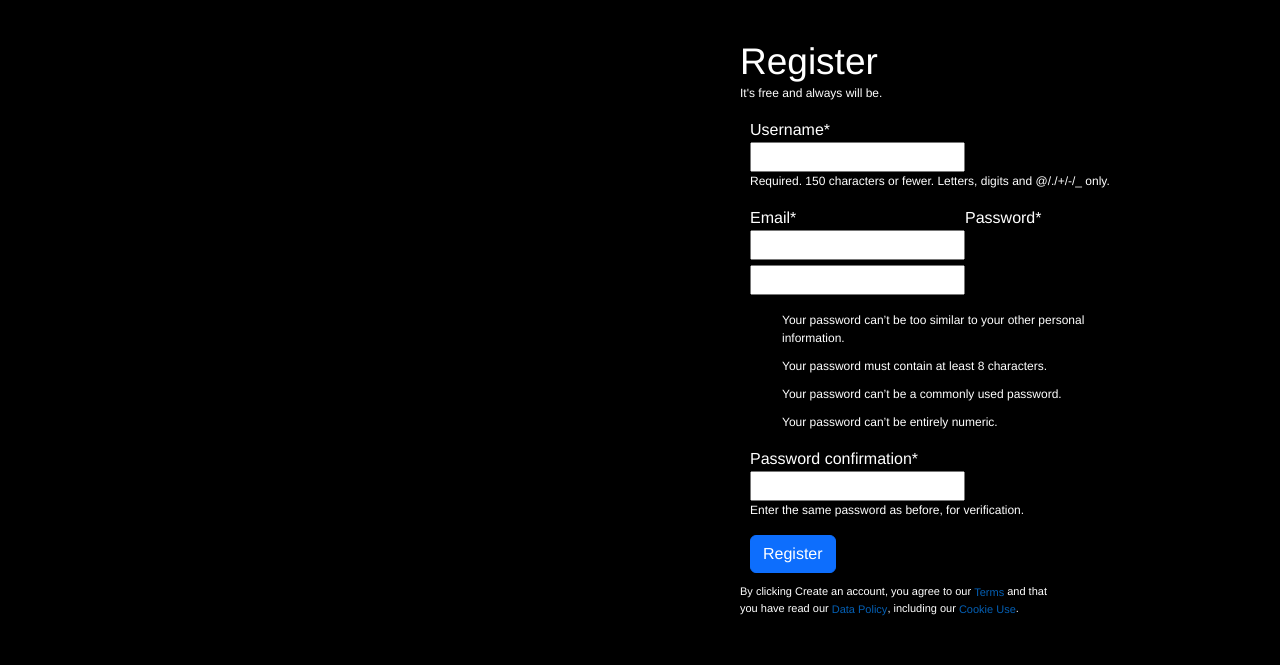
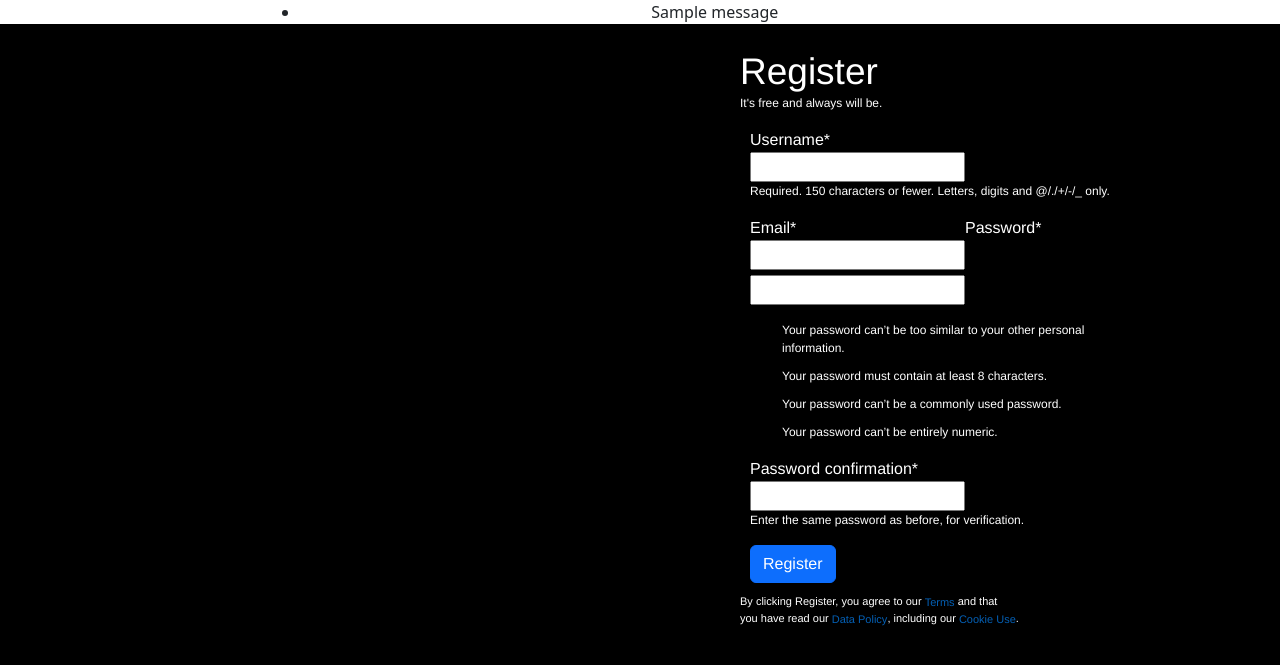
Before and after one commit to Sahejpalarneja/Study-Group-2, a Django app: page /home/ in a window 1280 px wide. Shown: the part 85-750 px from the top of the page. Run offline with Django 3.2, Linux system fonts and the light colour scheme; tables that the repository leaves empty hold one stand-in row (values such as "Sample post"); one stand-in notice (Sample message) is shown; some libraries are stand-ins or nearby versions; some web fonts are replaced.

Commit message:
Fixed register and login differentiation

```diff
--- a/home/templates/home.html
+++ b/home/templates/home.html
@@ -25,27 +25,36 @@
                     src="{% static 'assets/logo_size.jpg' %}" alt="logo" width="50" height="50"/>
                     <h2 class="d-inline-block mt-1">Master Minds</h2>
                 </span>
-                <form method="POST" value="login">
+                <form method="POST"  name = "action" value="login">
                     {% csrf_token %}
                     {{login_form|crispy}}
-                    <div><button class="btn btn-primary" type="submit" >Login</button></div>
+                    <div><button class="btn btn-primary" type="submit" name="action" value="login" >Login</button></div>
 
                 </form>
             </div>
         </div>
         <div id="wrapper">
+            {% if messages %}
+                <ul class="messages">
+                {% for message in messages %}
+                    <li{% if message.tags %} class="{{ message.tags }}"{% endif %}>{{ message }}</li>
+                {% endfor %}
+                </ul>
+            {% endif %}
             <div id="div1" class="col-sm-6">
             </div>
+
             <div id="div2"class="col-sm-6">
+
                 <h1 style="color:white ;" >Register</h1>
 
                 <p style="color:white ;">It's free and always will be.</p>
                 <form method="POST" style="color: white; margin-left: 10px;">
                     {% csrf_token %}
                     {{ register_form|crispy }}
-                    <button class="btn btn-primary" type="submit" name="register">Register</button>
+                    <button class="btn btn-primary" type="submit"  name="action" value="register">Register</button>
                 </form>
-                <li style="color:white ;" id="terms">By clicking Create an account, you agree to our <a href="">Terms</a> and that <br>you have read our <a href="">Data Policy</a>, including our <a href="">Cookie Use</a>.</li>
+                <li style="color:white ;" id="terms">By clicking Register, you agree to our <a href="">Terms</a> and that <br>you have read our <a href="">Data Policy</a>, including our <a href="">Cookie Use</a>.</li>
 
             </div>
 
--- a/home/views.py
+++ b/home/views.py
@@ -11,19 +11,27 @@ from rest_framework.authtoken.models import Token
 
 def home_page(request):
 	if request.method == "POST":
-		print(request.POST.get('login'))
-		form = AuthenticationForm(request, data=request.POST)
-		if form.is_valid():
-			username = form.cleaned_data.get('username')
-			password = form.cleaned_data.get('password')
-			user = authenticate(username=username, password=password)
-			if user is not None:
+		auth_type = request.POST['action']
+		if auth_type == 'login':
+			form = AuthenticationForm(request, data=request.POST)
+			if form.is_valid():
+				username = form.cleaned_data.get('username')
+				password = form.cleaned_data.get('password')
+				user = authenticate(username=username, password=password)
+				if user is not None:
+					login(request, user)
+					return redirect("main:main")
+				else:
+					messages.error(request,"Invalid username or password.")
+			else:
+				messages.error(request,"Invalid username or password.")
+		elif auth_type == 'register':
+			form = NewUserForm(request.POST)
+			if form.is_valid():
+				user = form.save()
 				login(request, user)
 				return redirect("main:main")
-			else:
-				messages.error(request,"Invalid username or password.")
-		else:
-			messages.error(request,"Invalid username or password.")
+			messages.error(request, "Unsuccessful registration. Invalid information.")
 
 	login_form = AuthenticationForm()
 	register_form = NewUserForm()
```
